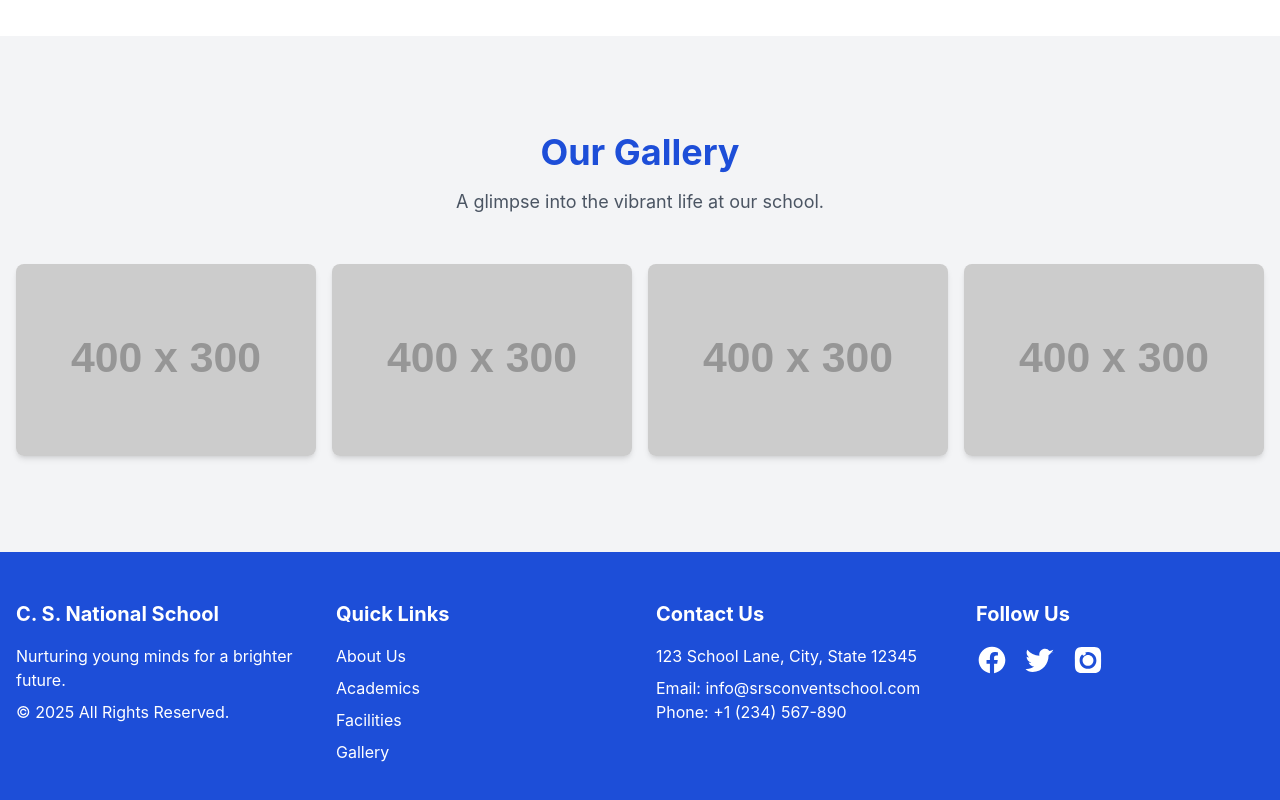
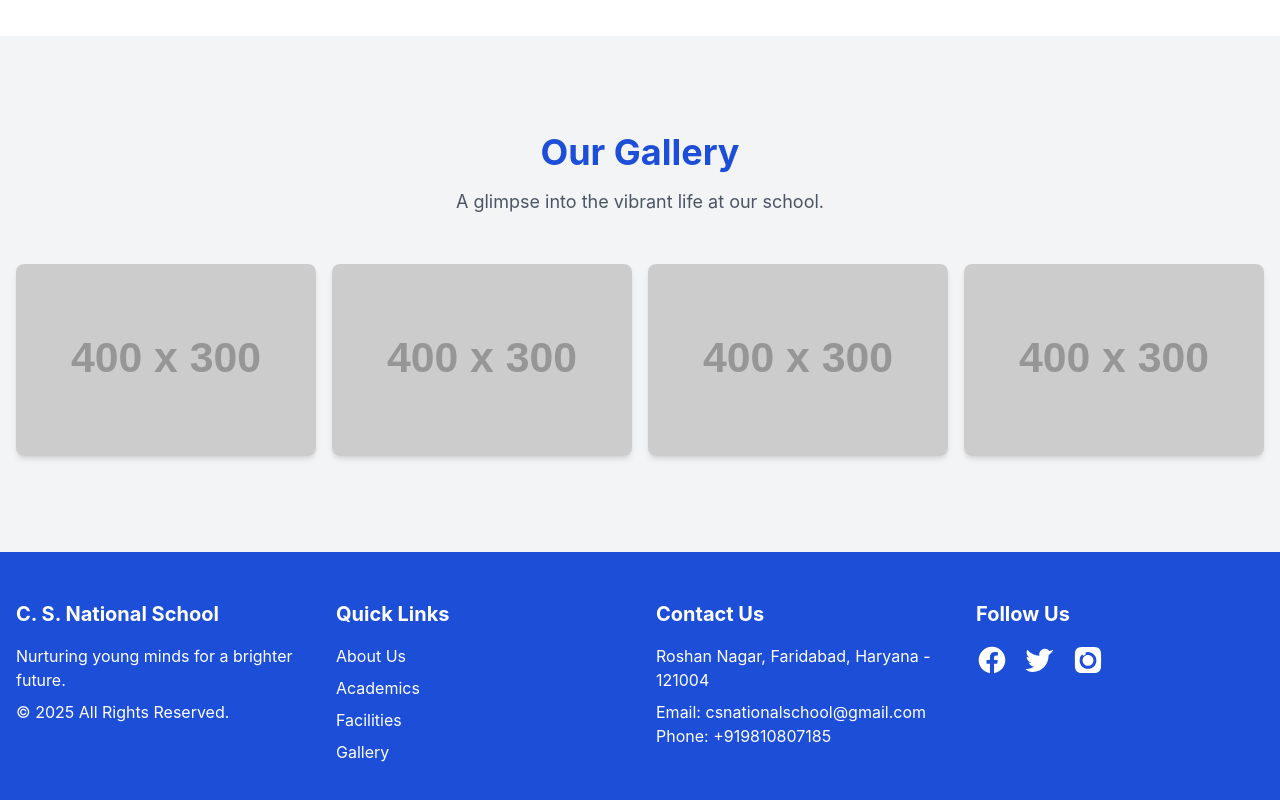
Before and after one commit to pspankaj02/SchoolWebsitePlan2, a plain HTML site: page index.html in a window 1280 px wide. Shown: the part 2440-3240 px from the top of the page. Drawn offline with nearby package versions, Linux system fonts and the light colour scheme; placeholder pictures from the web are drawn by us.

Commit message:
Update index.html

```diff
--- a/index.html
+++ b/index.html
@@ -289,9 +289,9 @@
             <!-- Footer Column 3: Contact Info -->
             <div id="contact">
                 <h3 class="text-xl font-bold mb-4">Contact Us</h3>
-                <p>123 School Lane, City, State 12345</p>
-                <p class="mt-2">Email: <a href="mailto:info@srsconventschool.com" class="hover:underline">info@srsconventschool.com</a></p>
-                <p>Phone: <a href="tel:+1234567890" class="hover:underline">+1 (234) 567-890</a></p>
+                <p>Roshan Nagar, Faridabad, Haryana - 121004</p>
+                <p class="mt-2">Email: <a href="mailto:info@srsconventschool.com" class="hover:underline">csnationalschool@gmail.com</a></p>
+                <p>Phone: <a href="tel:+1234567890" class="hover:underline">+919810807185</a></p>
             </div>
             <!-- Footer Column 4: Social Media -->
             <div>
```
